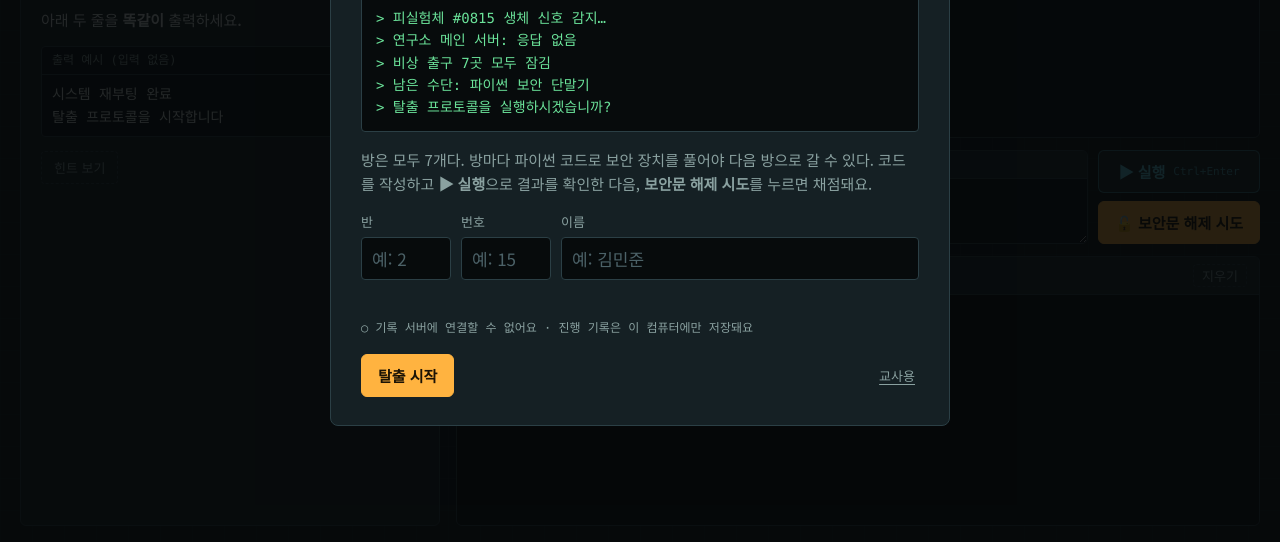
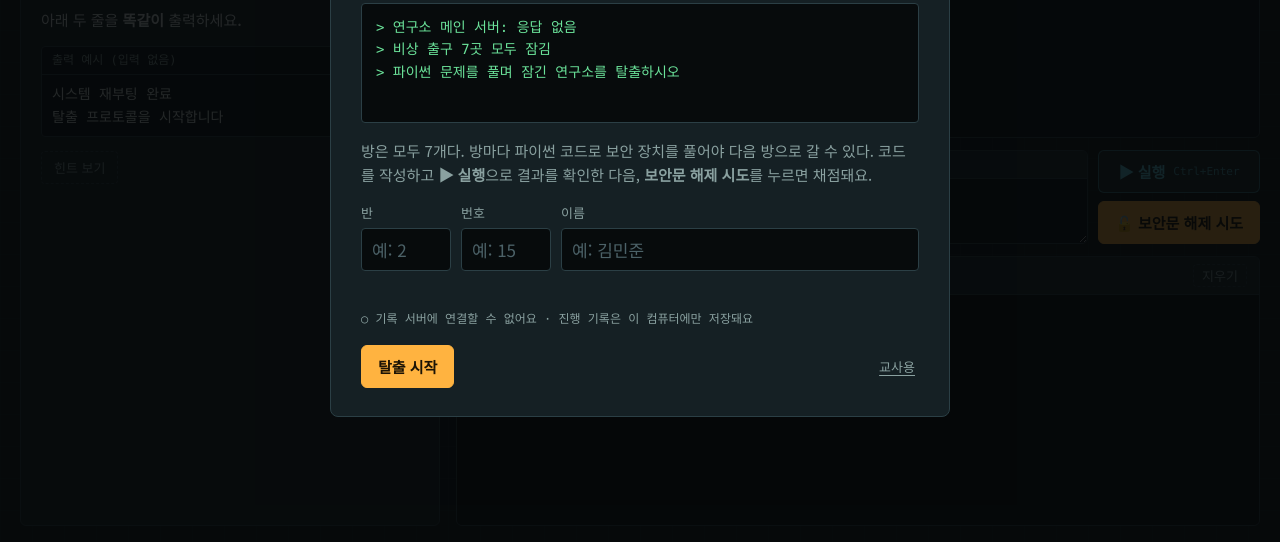
Before and after one commit to chaeyeon-t/Python-for-middle, a plain HTML site: page index.html in a window 1280 px wide. Shown: the part 258-800 px from the top of the page. Drawn offline with Linux system fonts and the light colour scheme; a web font is replaced by a local one.

Commit message:
Update index.html

```diff
--- a/index.html
+++ b/index.html
@@ -1164,11 +1164,9 @@ $("resetBtn").addEventListener("click", resetAll);
 
 /* ---------- 시작 화면 ---------- */
 const introLines = [
-  "> 피실험체 #0815 생체 신호 감지…",
   "> 연구소 메인 서버: 응답 없음",
   "> 비상 출구 7곳 모두 잠김",
-  "> 남은 수단: 파이썬 보안 단말기",
-  "> 탈출 프로토콜을 실행하시겠습니까?"
+  "> 파이썬 문제를 풀며 잠긴 연구소를 탈출하시오",
 ];
 (async()=>{
   const log = $("introLog");
```
